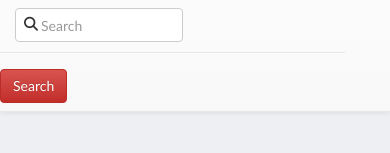
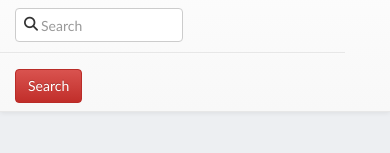
Before and after one commit to rohitmalhotra1420/Explora, a plain HTML site: page search.html in a window 390 px wide. Both pictures are taken after a click on the button "Toggle navigation". Shown: the part 122-275 px from the top of the page. Drawn offline with nearby package versions, Linux system fonts and the light colour scheme; no server answers.

Commit message:
Update custom.css

```diff
--- a/css/custom.css
+++ b/css/custom.css
@@ -43,7 +43,10 @@ padding-top:2px;
  select#sel1.selectpicker.semester{
 margin-bottom:20px;
  }
+ button.btn.btn-danger.hvr-glow{
+ margin-left:15px;
  }
+}
 
 
  select#sel1.selectpicker.semester{
```
